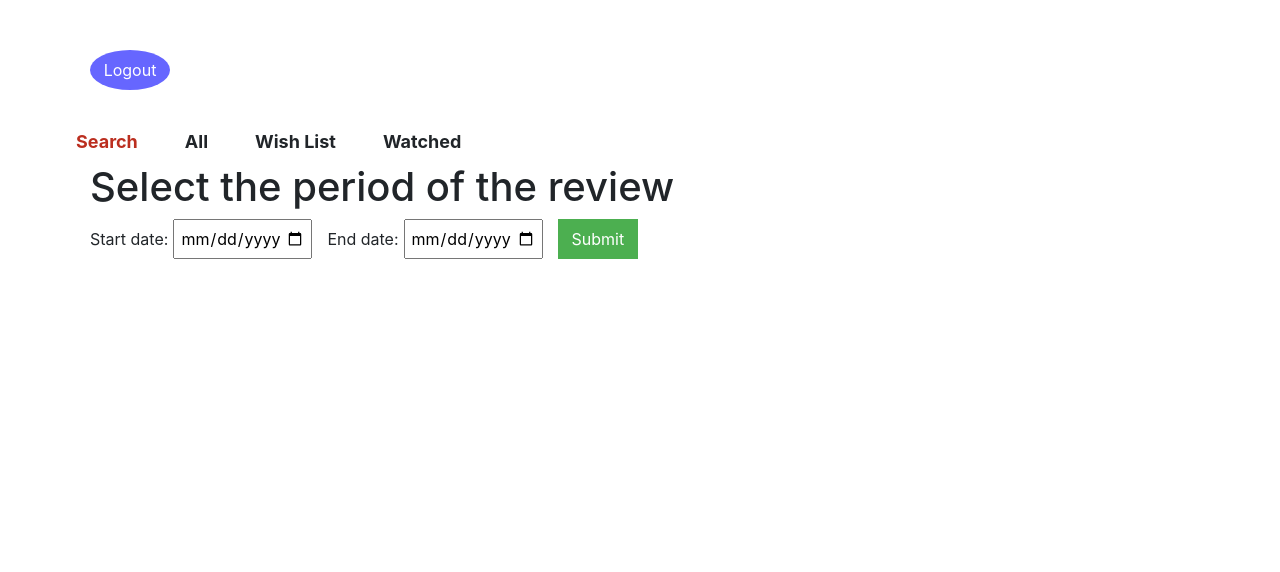
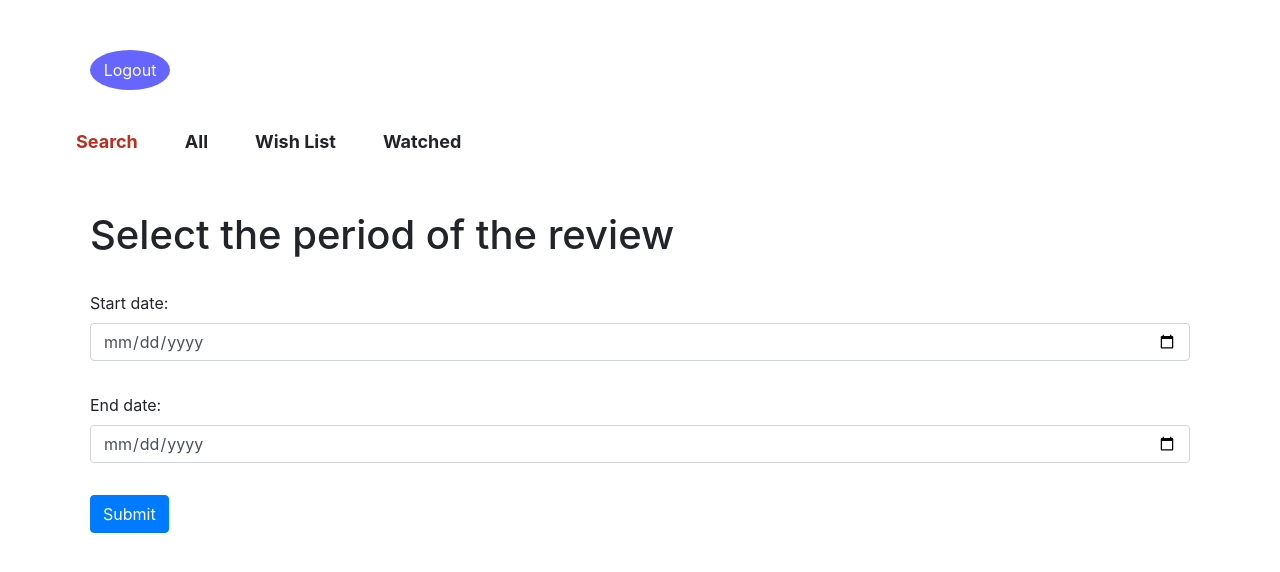
Before and after one commit to analuciachin/React-MyMovies, a React (Create React App) app: page /search in a window 1280 px wide. Shown: the top 572 px of the page. Built offline with nearby package versions, Linux system fonts and the light colour scheme; no server answers.

Commit message:
added bootstrap to the Search component

```diff
--- a/src/components/Login.js
+++ b/src/components/Login.js
@@ -30,7 +30,7 @@ export default function Login ({ login, onGetUsername, onGetPassword, username,
                             <Form.Label className='d-flex align-items-start'>Password</Form.Label>
                             <Form.Control type='password' placeholder='Enter password' className='mt-3 mb-5' onChange={onGetPassword}
                                 value={password} />
-                            <Button variant="primary" type="submit">
+                            <Button variant='primary' type='submit'>
                                 Submit
                             </Button>
                         </Form.Group>
--- a/src/components/MovieDetail.js
+++ b/src/components/MovieDetail.js
@@ -1,11 +1,13 @@
 import React from 'react'
 import { FaCheckCircle, FaHeart, FaRegCalendarAlt, FaRegUser } from 'react-icons/fa'
 import { IoIosArrowDropdownCircle, IoIosArrowDropupCircle } from 'react-icons/io'
-import { Card, Button } from 'react-bootstrap'
+import { Row, Col, Card } from 'react-bootstrap'
 
 export default function MovieDetail ({ movies, onShowMenu, onChangeStatusToWishList, onChangeStatusToWatched, onDisplayStarRate }) {
 
 return (
+    <Row>
+        <Col>
             <ul className='grid space-around'>
                 { movies.map((movie) => {
                     const { display_title, opening_date, byline, summary_short, link, isSelected, isWishListDisabled, isWatchedDisabled, rate } = movie
@@ -91,5 +93,7 @@ return (
                     )
                     })}
             </ul>
+        </Col>
+    </Row>
 )
 }
--- a/src/components/Search.js
+++ b/src/components/Search.js
@@ -1,18 +1,22 @@
 import React from 'react'
+import { Row, Col, Form, Button } from 'react-bootstrap'
 
 export default function Search ({ onChangeStartDate, onChangeEndDate, onSubmitForm, onGetMaxDate }) {
 
     return (
         <React.Fragment>
-            <h1>Select the period of the review</h1>
-            <form onSubmit={onSubmitForm}>
-                <label htmlFor='start_date' className='search-label'>Start date:</label>
-                <input type='date' id='start-date' className='search-input' onChange={onChangeStartDate} max={onGetMaxDate()} />
-                <label htmlFor='end_date' className='search-label'>End date:</label>
-                <input type='date' id='end-date' className='search-input' onChange={onChangeEndDate} max={onGetMaxDate()}/>
-                <input type='submit' className='form-submit' />
-            </form>
-
+            <Row>
+                <Col>
+                    <h1 className='mt-5 mb-3'>Select the period of the review</h1>
+                    <Form onSubmit={onSubmitForm}>
+                        <Form.Label className='mt-3'>Start date:</Form.Label>
+                        <Form.Control type='date' id='start-date' className='mb-3' onChange={onChangeStartDate} max={onGetMaxDate()} />
+                        <Form.Label className='mt-3'>End date:</Form.Label>
+                        <Form.Control type='date' id='end-date' className='mb-3' onChange={onChangeEndDate} max={onGetMaxDate()}/>
+                        <Button variant='primary' type='submit' className='mt-3'>Submit</Button>
+                    </Form>
+                </Col>
+            </Row>
         </React.Fragment>
     )
 }
--- a/src/index.css
+++ b/src/index.css
@@ -181,16 +181,19 @@ margin-left: 8px;
   text-align: center;
 }
 
+/*
 .search-label {
   font-size: 16px;
   margin-right: 5px;
 }
-
+*/
+/*
 .search-input {
   margin-right: 15px;
   padding: 5px;
 }
-
+*/
+/*
 .form-submit {
   padding: 8px 14px;
   cursor: pointer;
@@ -198,6 +201,7 @@ margin-left: 8px;
   border: none;
   color: white;
 }
+*/
 
 .no-data {
   font-size: 22px;
@@ -289,7 +293,22 @@ margin-left: 8px;
 
   .movie-title {
     margin: 0 0 30px 0;
+    font-size: 1.7em;
+  }
+
+  .movie-summary {
+    margin-top: 1.5rem;
+    margin-bottom: 1rem;
     font-size: 1em;
+    font-weight: bold;
+  }
+
+  .movie-review {
+    position: absolute;
+    bottom: 0;
+    right: 40%;
+    margin-bottom: 1rem;
+
   }
 
 }
```
Lines whose indentation alone changed are shown as unchanged.
